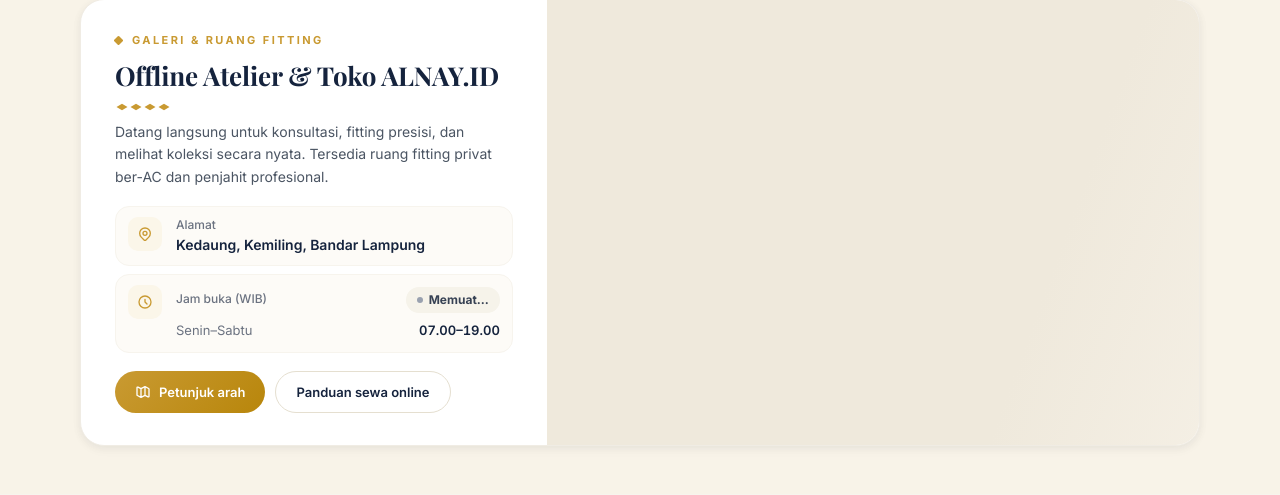
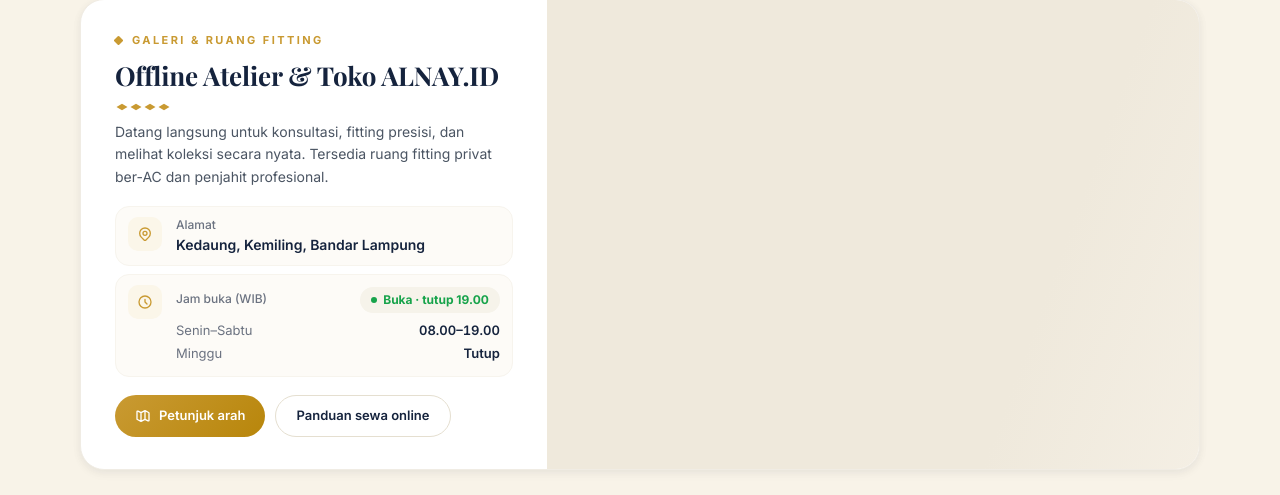
Before and after one commit to dhimasandreo67-bit/alnay, a Laravel app: page / in a window 1280 px wide. Shown: the part 2904-3399 px from the top of the page. Run offline with Laravel 12, Linux system fonts and the light colour scheme; data that the repository does not hold is empty; style sheets or scripts are compiled from the project's sources; some libraries are stand-ins or nearby versions.

Commit message:
fix open and closed status

```diff
--- a/resources/views/customer/beranda.blade.php
+++ b/resources/views/customer/beranda.blade.php
@@ -962,7 +962,8 @@
                             </div>
                         </div>
                         <dl class="atelier-jam">
-                            <div><dt>Senin–Sabtu</dt><dd>07.00–19.00</dd></div>
+                            <div><dt>Senin–Sabtu</dt><dd>08.00–19.00</dd></div>
+                            <div><dt>Minggu</dt><dd>Tutup</dd></div>
                         </dl>
                     </div>
                 </li>
@@ -1200,6 +1201,60 @@
             stage.addEventListener('mouseleave', startAuto);
         }
 
+        // Jam operasional (WIB). 0 = Minggu ... 6 = Sabtu. null = tutup.
+        const JAM_BUKA = {
+            0: null,
+            1: [8, 19], 2: [8, 19], 3: [8, 19], 4: [8, 19], 5: [8, 19], 6: [8, 19]
+        };
+        const NAMA_HARI = ['Minggu', 'Senin', 'Selasa', 'Rabu', 'Kamis', 'Jumat', 'Sabtu'];
+        const pad2 = n => String(n).padStart(2, '0');
+
+        // Ambil hari & jam saat ini di zona waktu WIB, apa pun zona waktu perangkat pengunjung
+        function sekarangWIB() {
+            const parts = new Intl.DateTimeFormat('en-US', {
+                timeZone: 'Asia/Jakarta', weekday: 'short', hour: 'numeric', minute: 'numeric', hour12: false
+            }).formatToParts(new Date());
+            const get = t => parts.find(p => p.type === t).value;
+            const hari = ['Sun', 'Mon', 'Tue', 'Wed', 'Thu', 'Fri', 'Sat'].indexOf(get('weekday'));
+            return { hari, menit: (parseInt(get('hour'), 10) % 24) * 60 + parseInt(get('minute'), 10) };
+        }
+
+        function initOpenStatus() {
+            const el = document.getElementById('open-status');
+            if (!el) return;
+
+            const render = () => {
+                const { hari, menit } = sekarangWIB();
+                const jam = JAM_BUKA[hari];
+                let buka = false, teks = '';
+
+                if (jam && menit >= jam[0] * 60 && menit < jam[1] * 60) {
+                    buka = true;
+                    teks = `Buka · tutup ${pad2(jam[1])}.00`;
+                } else {
+                    // cari jadwal buka berikutnya
+                    let tambah = (jam && menit < jam[0] * 60) ? 0 : 1;
+                    while (!JAM_BUKA[(hari + tambah) % 7]) tambah++;
+                    const hariBuka = (hari + tambah) % 7;
+                    const jamBuka = pad2(JAM_BUKA[hariBuka][0]) + '.00';
+                    teks = tambah === 0 ? `Tutup · buka ${jamBuka}`
+                        : tambah === 1 ? `Tutup · buka besok ${jamBuka}`
+                        : `Tutup · buka ${NAMA_HARI[hariBuka]} ${jamBuka}`;
+                }
+
+                const warna = buka ? '#16a34a' : '#dc2626';
+                el.innerHTML = `
+                    <span class="inline-flex items-center gap-1.5 px-2 py-0.5 rounded-md bg-white/95 text-[10px] font-bold border border-gray-100"
+                          style="color:${warna}" role="status">
+                        <span style="width:6px;height:6px;border-radius:9999px;background:${warna};display:inline-block"></span>
+                        <span>${teks}</span>
+                    </span>`;
+            };
+
+            render();
+            setInterval(render, 30000); // perbarui otomatis tiap 30 detik
+        }
+
         function initMap() {
             const el = document.getElementById('peta-alnay');
             if (!el || el.dataset.ready) return;
@@ -1219,6 +1274,7 @@
         }
 
         document.addEventListener('DOMContentLoaded', function () {
+            initOpenStatus();
             buildCarousel();
             bindSwipe();
             startAuto();
```
